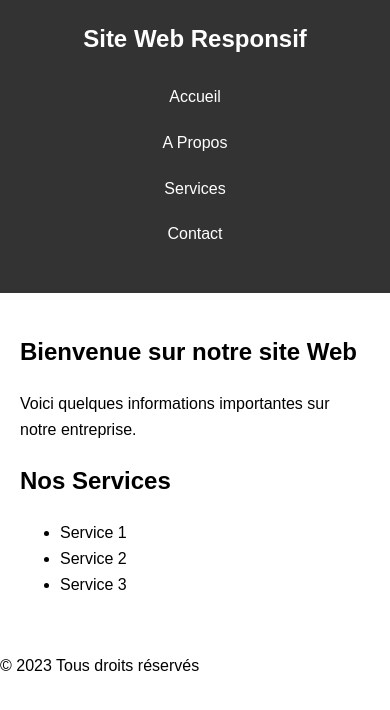
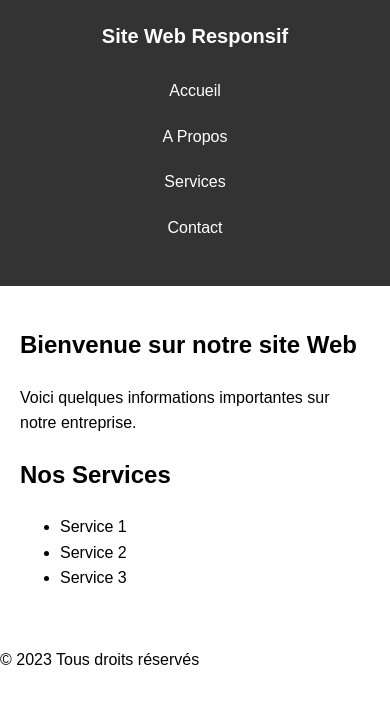
Before and after one commit to Matfen2/Test, a website: page Exercice7/index.html in a window 390 px wide. Drawn offline with Linux system fonts and the light colour scheme.

Commit message:
Change font-size to exercice 7

```diff
--- a/Exercice7/style.css
+++ b/Exercice7/style.css
@@ -54,7 +54,7 @@ section {
 /* Media Queries pour les écrans ≤ 768px */
 @media screen and (max-width: 768px) {
     h1 {
-        font-size: 24px; /* Réduction de la taille du titre */
+        font-size: 20px; /* Réduction de la taille du titre */
     }
 
     nav ul {
```
